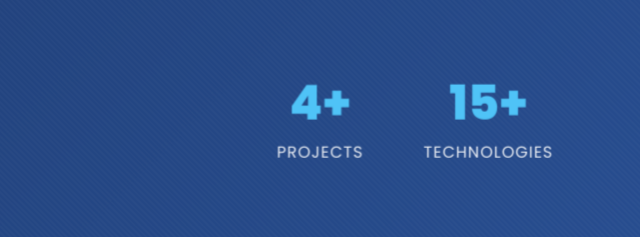
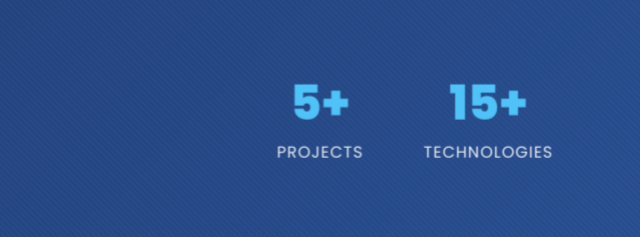
Before and after one commit to Anjo-Erinjery/anjo-erinjery, a plain HTML site: page index.html in a window 1280 px wide. Shown: the part 444-681 px from the top of the page, 225-865 px from the left. Drawn offline with Linux system fonts and the light colour scheme.

Commit message:
July Updated oness

```diff
--- a/index.html
+++ b/index.html
@@ -1002,7 +1002,7 @@
 
                     <div class="hero-stats">
                         <div class="stat-item">
-                            <span class="stat-number">4+</span>
+                            <span class="stat-number">5+</span>
                             <span class="stat-label">Projects</span>
                         </div>
                         <div class="stat-item">
```
